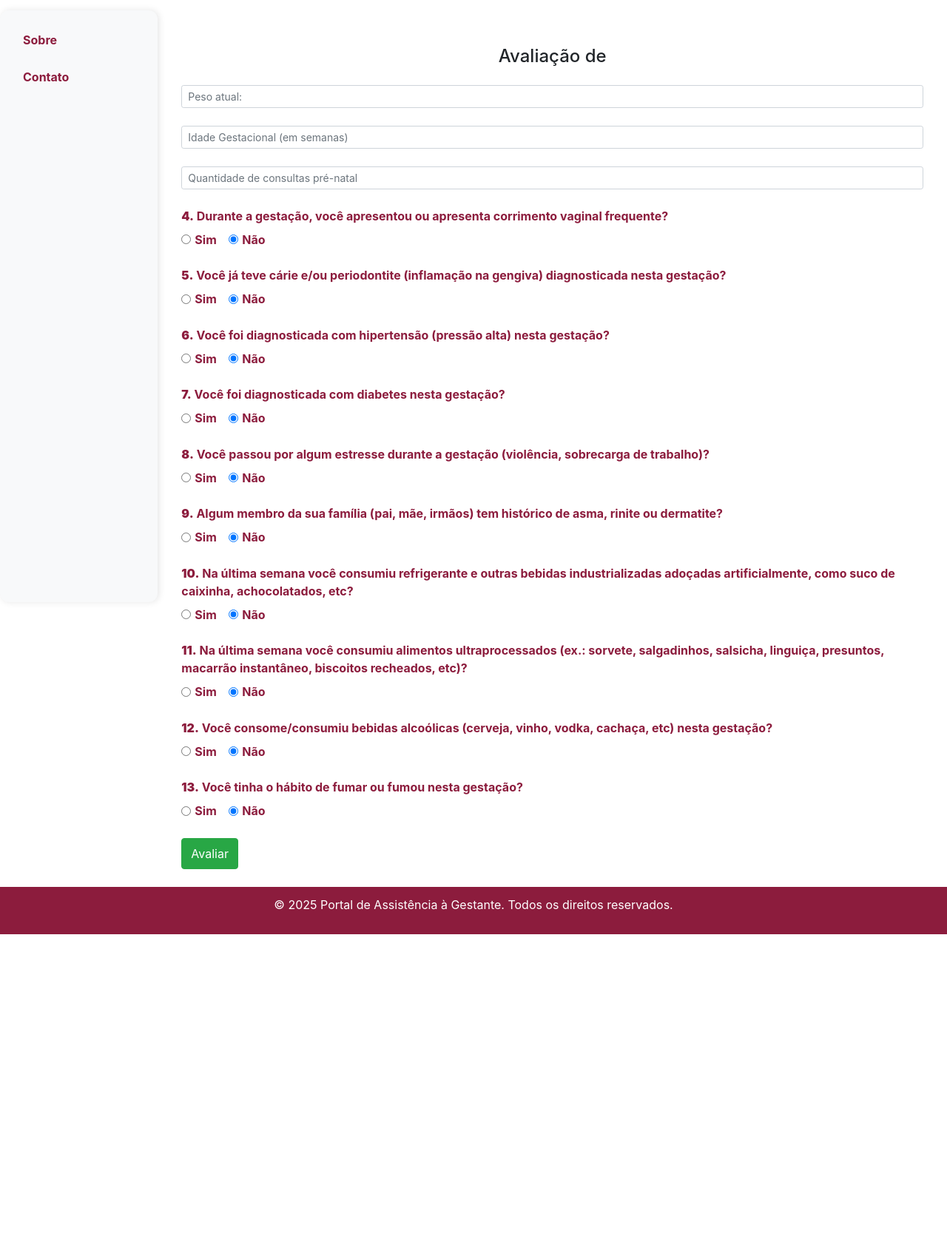
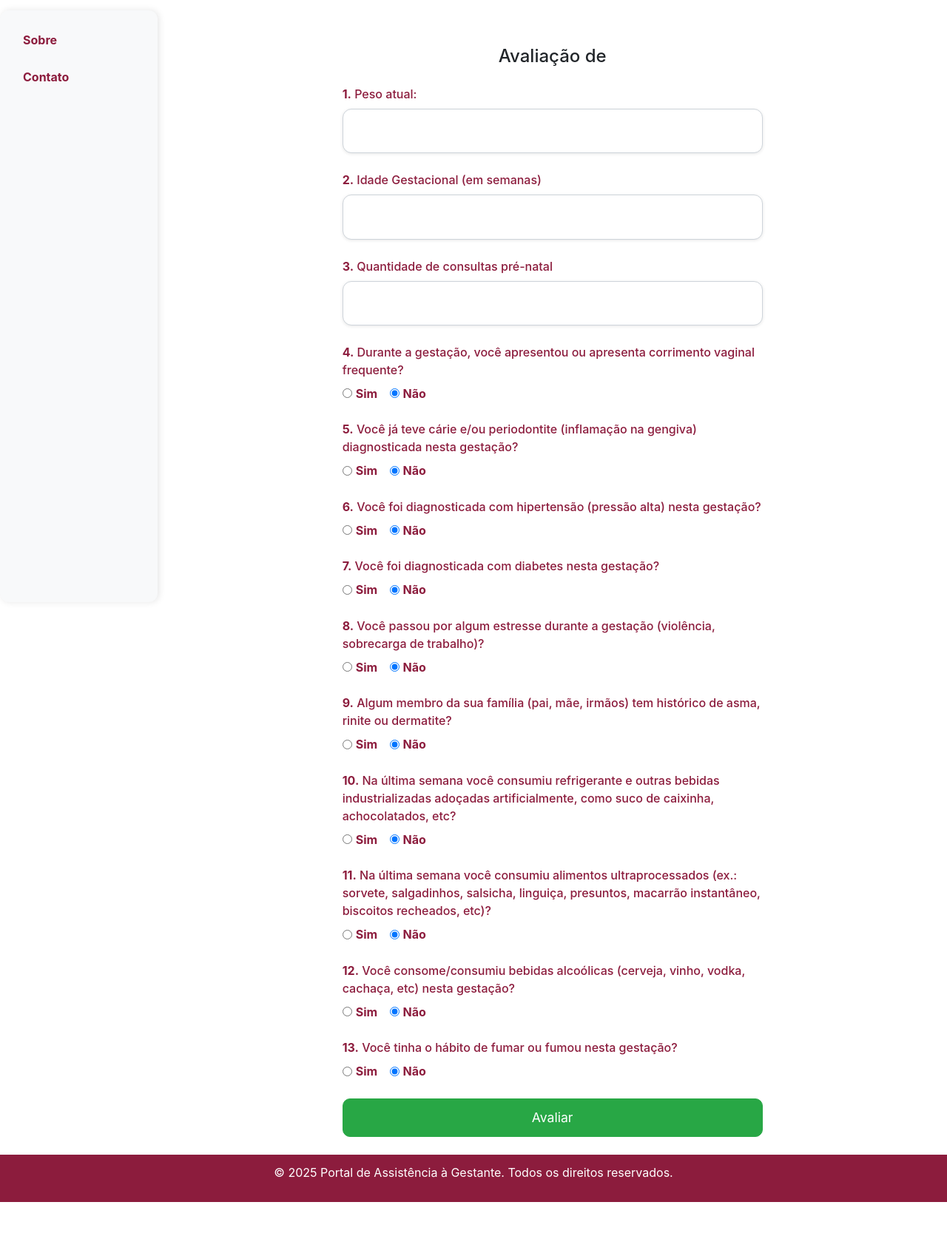
Before and after one commit to profsergiocosta/integrAI, a Django app: template django_app/templates/avaliacao/questionario.html in a window 1280 px wide. Shown: the part 66-1741 px from the top of the page at 74% size. Before the commit the page ends 1329 px from the top, so only its background shows below. Run offline with Django 5.2, Linux system fonts and the light colour scheme; the template is opened without the code that fills it: values that come from a table or form of the project are taken from there, others are empty; some libraries are stand-ins or nearby versions.

Commit message:
caixas de texto maiores

```diff
--- a/django_app/templates/avaliacao/questionario.html
+++ b/django_app/templates/avaliacao/questionario.html
@@ -3,7 +3,39 @@
 {% load custom_filters %}
 
 {% block content %}
-<div class="container mt-4 px-2">
+<style>
+    .input-mobile {
+        font-size: 1.1rem;
+        padding: 1rem;
+        border-radius: 12px;
+        height: auto;
+        box-shadow: 0 1px 4px rgba(0, 0, 0, 0.1);
+    }
+
+    label.form-label {
+        font-weight: 500;
+        margin-bottom: 0.5rem;
+    }
+
+    .container {
+        max-width: 600px;
+        margin: auto;
+    }
+
+    .btn-success {
+        font-size: 1.1rem;  /* Tamanho de fonte padrão */
+        padding: 0.75rem 2rem;  /* Tamanho de padding normal */
+        border-radius: 10px;
+    }
+
+    /* Garantindo que o botão ocupe a largura completa */
+    .btn-full-width {
+        width: 100%;
+    }
+
+</style>
+
+<div class="container mt-4 px-3">
     <h4 class="text-center mb-4">
         Avaliação de <span class="text-primary">{{ gestante.nome }}</span>
     </h4>
@@ -14,7 +46,6 @@
         {% for field in form.visible_fields %}
         <div class="mb-4">
             {% if field.field.widget.input_type == 'checkbox' %}
-                <!-- Campo booleano como radio -->
                 <label class="form-label d-block">
                     <strong>{{ forloop.counter }}.</strong> {{ field.label }}
                 </label>
@@ -31,16 +62,18 @@
                     <label class="form-check-label" for="{{ field.id_for_label }}_nao">Não</label>
                 </div>
             {% else %}
-                <!-- Campo com placeholder dentro da caixa -->
-                {% with attrs="class=form-control form-control-sm,placeholder="|add:field.label %}
-                    {{ field|add_attrs:attrs }}
-                {% endwith %}
+                <label for="{{ field.id_for_label }}" class="form-label">
+                    <strong>{{ forloop.counter }}.</strong> {{ field.label }}
+                </label>
+                <div class="input-group">
+                    {{ field|add_class:"form-control input-mobile" }}
+                </div>
             {% endif %}
         </div>
         {% endfor %}
 
-        <div class="d-grid mt-4">
-            <button type="submit" class="btn btn-success py-2" id="submitButton">Avaliar</button>
+        <div class="d-flex justify-content-center mt-4">
+            <button type="submit" class="btn btn-success btn-full-width" id="submitButton">Avaliar</button>
         </div>
     </form>
 
```
